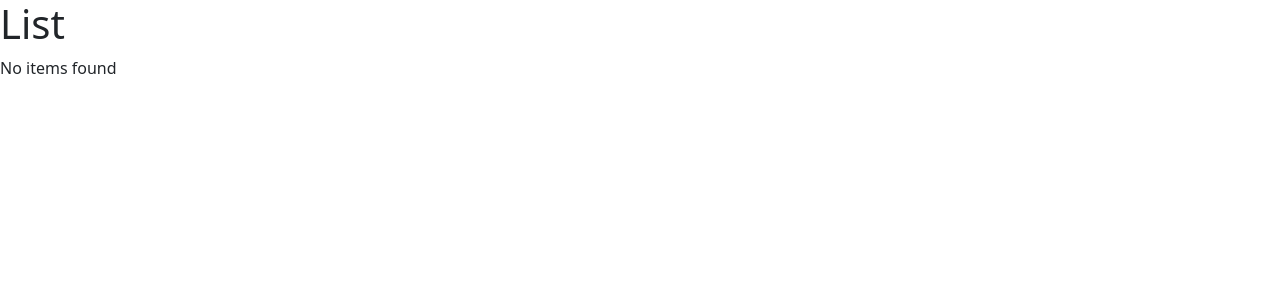
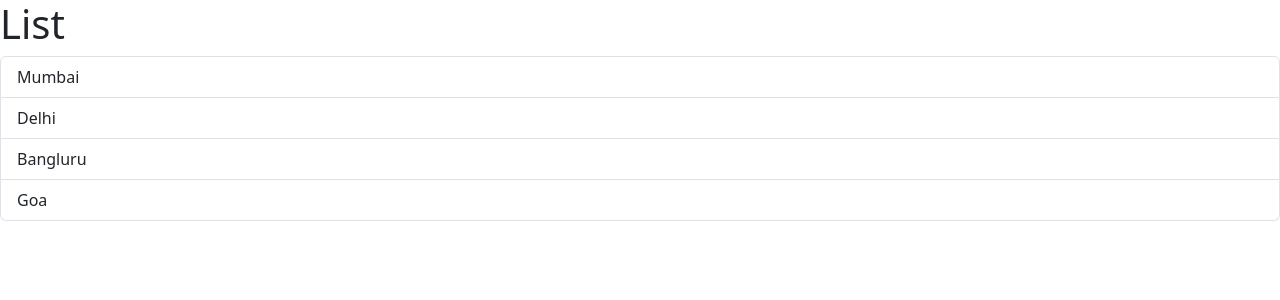
Before and after one commit to KHAN-FAIZ-AYUB/react-App, a React (Vite) app: page / in a window 1280 px wide. Shown: the top 300 px of the page. Built offline with nearby package versions, Linux system fonts and the light colour scheme.

Commit message:
handling event

```diff
--- a/src/components/ListGroup.tsx
+++ b/src/components/ListGroup.tsx
@@ -1,26 +1,23 @@
 import { Fragment } from "react";
 
 function ListGroup() {
-  let items = ["Mumbai", "Delhi", "Bangluru", "Goa"];
-  4;
-  items = [];
+  const items = ["Mumbai", "Delhi", "Bangluru", "Goa"];
+
+  //   Event handler
+  const handleClick = (event: MouseEvent) => console.log(event);
 
   return (
     <Fragment>
       <h1>List</h1>
       {items.length === 0 && <p>No items found</p>}
-    </Fragment>
-  );
-  return (
-    <Fragment>
-      <h1>List</h1>
       <ul className="list-group">
         {items.map((item) => (
-          <li key={item}>{item}</li>
+          <li className="list-group-item" key={item} onClick={handleClick}>
+            {item}
+          </li>
         ))}
       </ul>
     </Fragment>
   );
 }
-
 export default ListGroup;
```
